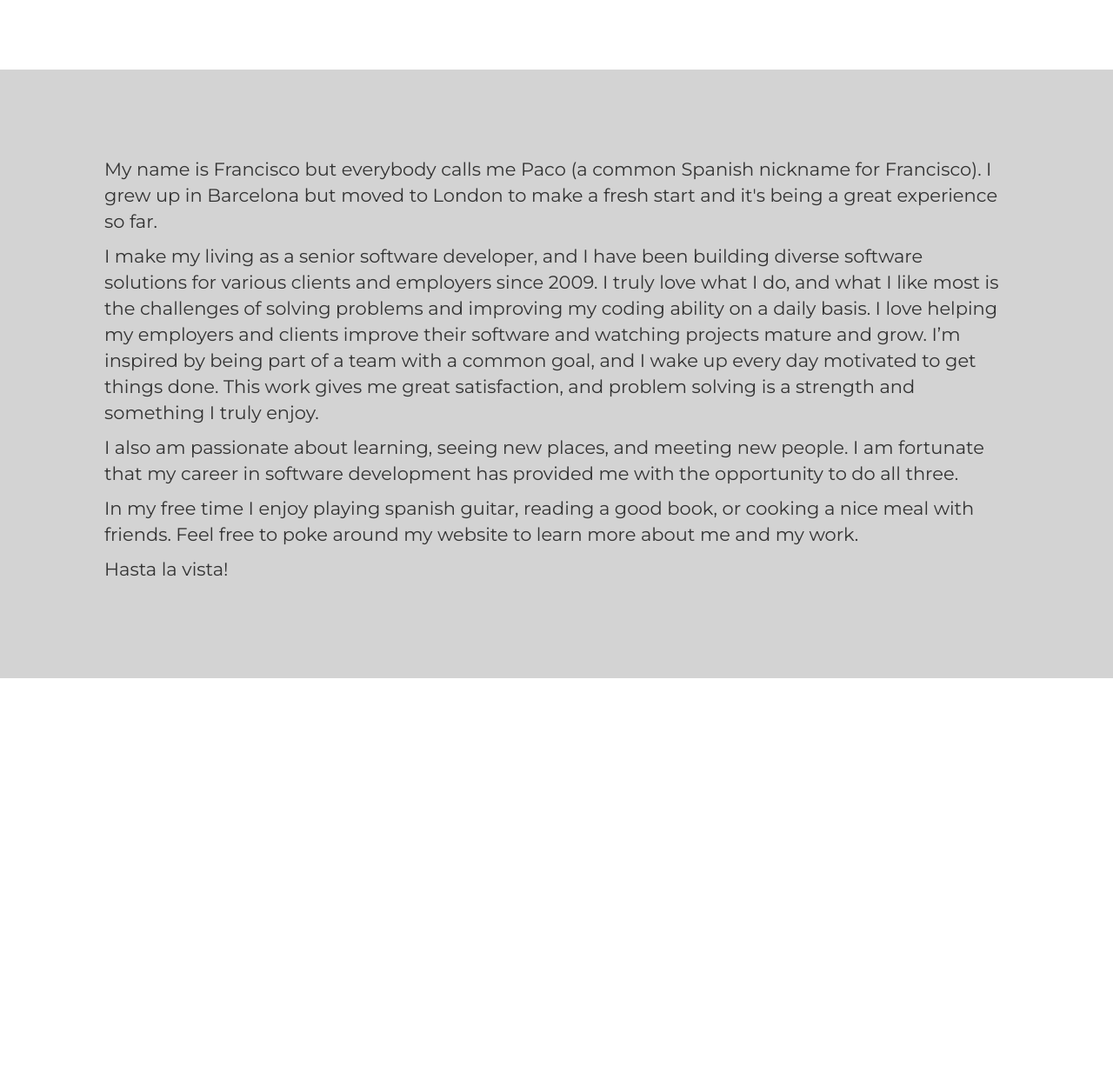
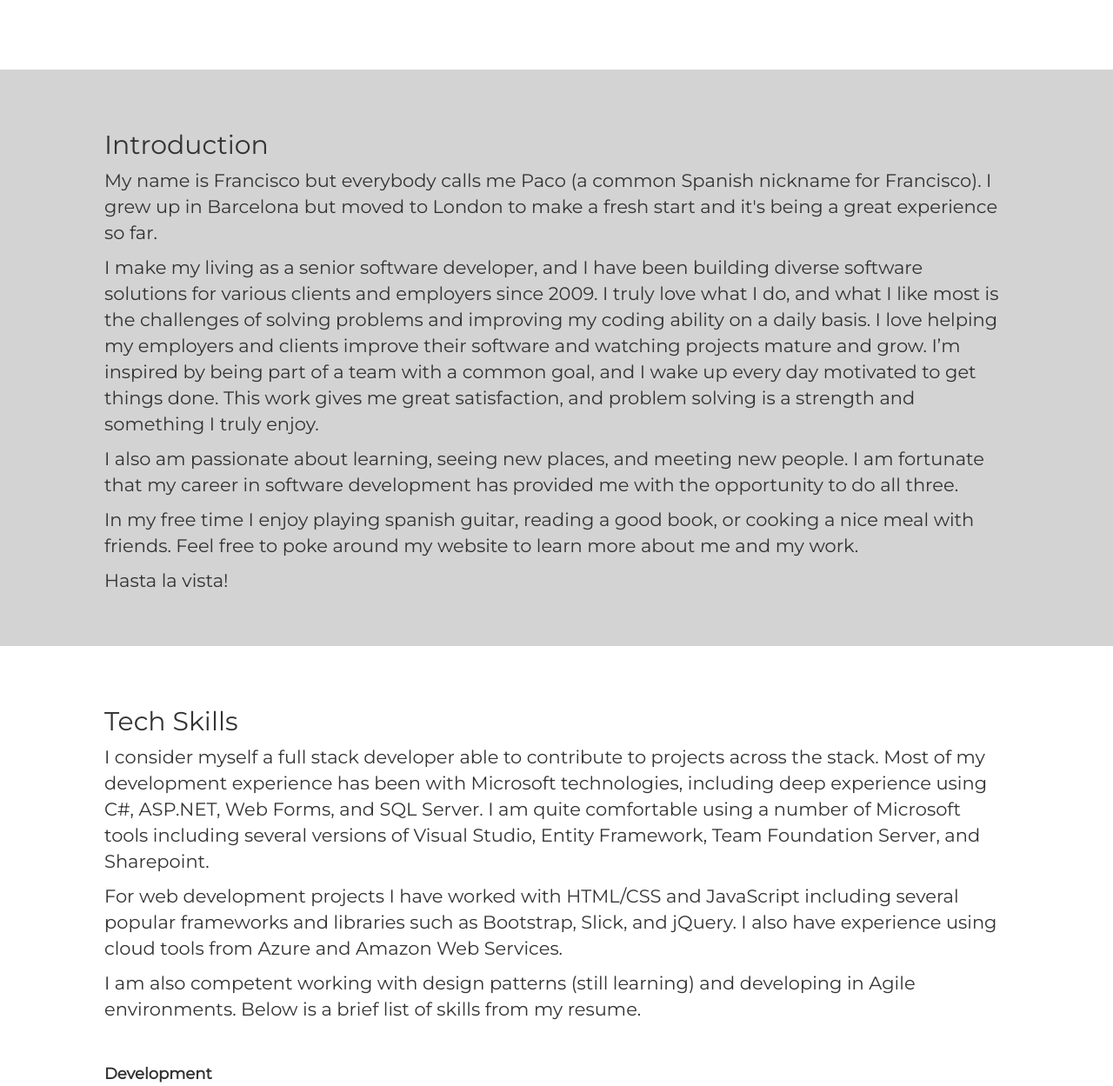
Before and after one commit to apkouk/ProsaWebsite, a website: page index.html in a window 1280 px wide. Shown: the part 880-2129 px from the top of the page at 87% size. Drawn offline with nearby package versions, Linux system fonts and the light colour scheme.

Commit message:
two sections more added and some corrections

```diff
--- a/scripts/buildPage.js
+++ b/scripts/buildPage.js
@@ -1,29 +1,13 @@
+var contentSections = [".intro", ".techSkills", ".personalSkills", ".experience", ".education", ".misc", ".contact", ".footer"];
+
 function buildPage() {
   initSections();
-  buildIntroSection();
+  intro();
+  techSkills();
+  personal();
   addHandlers();
   console.log("Page built!");
 }
-
-function initSections() {
-  //intro
-  $(".intro").css("padding-top", "55");
-
-
-  //set width intro content
-  if ($("#linksGroup").width() > 200) {
-    $(".intro").css("width", $("#linksGroup").width());
-  }
-}
-
-
-function buildIntroSection() {
-  var introSection = $(".intro");
-  $.each(textContent.intro.paragraphs, function(i, item) {
-    introSection.append("<p>" + item + "</p>");
-  });
-}
-
 
 function addHandlers() {
   resizingElement();
@@ -31,12 +15,53 @@ function addHandlers() {
   showHideNavBar();
 }
 
+function initSections() {
+  //intro
+  $(".intro").css("padding-top", "55");
+  //set width intro content
+  if ($("#linksGroup").width() > 200) {
+    $.each(contentSections, function(i, section) {
+      console.log(section);
+      $(section).css("width", $("#linksGroup").width());
+    });
+  };
+}
+
+function intro() {
+  var introSection = $(".intro");
+  introSection.append("<h2>Introduction</hw>");
+  $.each(textContent.intro.paragraphs, function(i, item) {
+    introSection.append("<p>" + item + "</p>");
+  });
+}
+
+function techSkills() {
+  var techSkillsSection = $(".techSkills");
+  techSkillsSection.append("<h2>Tech Skills</h2>");
+  $.each(textContent.techSkills.paragraphs, function(i, item) {
+    techSkillsSection.append("<p>" + item + "</p>");
+  });
+  techSkillsSection.append("</br><h4><b>Development</b></h4>");
+  techSkillsSection.append("<p>" + textContent.techSkills.devSkills + "</p></br>");
+  techSkillsSection.append("<h4><b>Concepts</b></h4>");
+  techSkillsSection.append("<p>" + textContent.techSkills.concepts + "</p></br>");
+  techSkillsSection.append("<h4><b>Tools</b></h4>");
+  techSkillsSection.append("<p>" + textContent.techSkills.tools + "</p></br>");
+}
+
+function personal(){
+  var personalSkillsSection = $(".personalSkills");
+  personalSkillsSection.append("<h2>Personal Skills</hw>");
+  $.each(textContent.personalSkills.paragraphs, function(i, item) {
+    personalSkillsSection.append("<p>" + item + "</p>");
+  });
+}
+
 function resizingElement() {
   $(window).resize(function() {
     initSections();
   });
 }
-
 
 function smoothScrolling() {
   //add smooth scrolling on navBar links...
@@ -67,12 +92,6 @@ function showHideNavBar() {
 }
 
 
-
-
-
-
-
-
 var textContent = {
 
   "intro": {
@@ -92,7 +111,7 @@ var textContent = {
     ],
     "devSkills": "C#, ASP.NET, PHP, Java, jQuery, JavaScript, HTML/CSS, Bootstrap, Oracle, SQL, MVC, Entity Framework",
     "concepts": "Software development process (Agile, Scrum), relational databases, data modelling, object-oriented programming, MVC, SOLID principles",
-    "tools": "TFS, Git, GitHub, Sharepoint, Visual Studio, Azure, Amazon Web Services, Notepad++, Atom, WebStorm"
+    "tools": "TFS, Git, GitHub, Sharepoint, Visual Studio, MSSQL Mangement Studio, Azure, Amazon Web Services, Notepad++, Atom, WebStorm"
   },
   "personalSkills": {
     "paragraphs": [
--- a/styles/styles.css
+++ b/styles/styles.css
@@ -4,21 +4,24 @@
 }
 
 /* Containers */
-#intro, #techSkills, #personalSkills, #experience, #education, #misc, #contact, #footer{
-  padding: 50px 0px 50px 0px;
+
+#intro, #techSkills, #personalSkillsContainer, #experience, #education, #misc, #contact, #footer {}
+
+#intro {
+  background-color: lightgray;
 }
-#intro{
-    background-color: lightgray;
+
+#personalSkillsContainer {
+  background-color: #ECECEC;
 }
 
 /* Content */
-.intro, .techSkills, .personalSkills, .experience, .education, .misc, .contact, .footer{
+
+.intro, .techSkills, .personalSkills, .experience, .education, .misc, .contact, .footer {
   text-align: left;
   padding: 50px 50px 50px 50px;
-  margin:0 auto;
+  margin: 0 auto;
 }
-
-
 
 .bootstrapHelper {
   width: 100%;
@@ -55,9 +58,9 @@
     margin-top: 80%;
     margin-bottom: 65%;
   }
-  .intro p {
+  .intro, .techSkills, .personalSkills p {
     text-align: justify;
-    font-size: 17px;
+    font-size: 15px;
   }
 }
 
@@ -72,7 +75,7 @@
     margin-top: 55%;
     margin-bottom: 55%;
   }
-  .intro p {
+  .intro, .techSkills, .personalSkills p {
     font-size: 21px;
   }
 }
@@ -86,7 +89,7 @@
     margin-top: 25%;
     margin-bottom: 20%;
   }
-  .intro p {
+  .intro, .techSkills, .personalSkills p {
     font-size: 15px;
   }
 }
@@ -102,7 +105,7 @@
     margin-top: 35%;
     margin-bottom: 35%;
   }
-  .intro p {
+  .intro, .techSkills, .personalSkills p {
     font-size: 21px;
   }
 }
```
